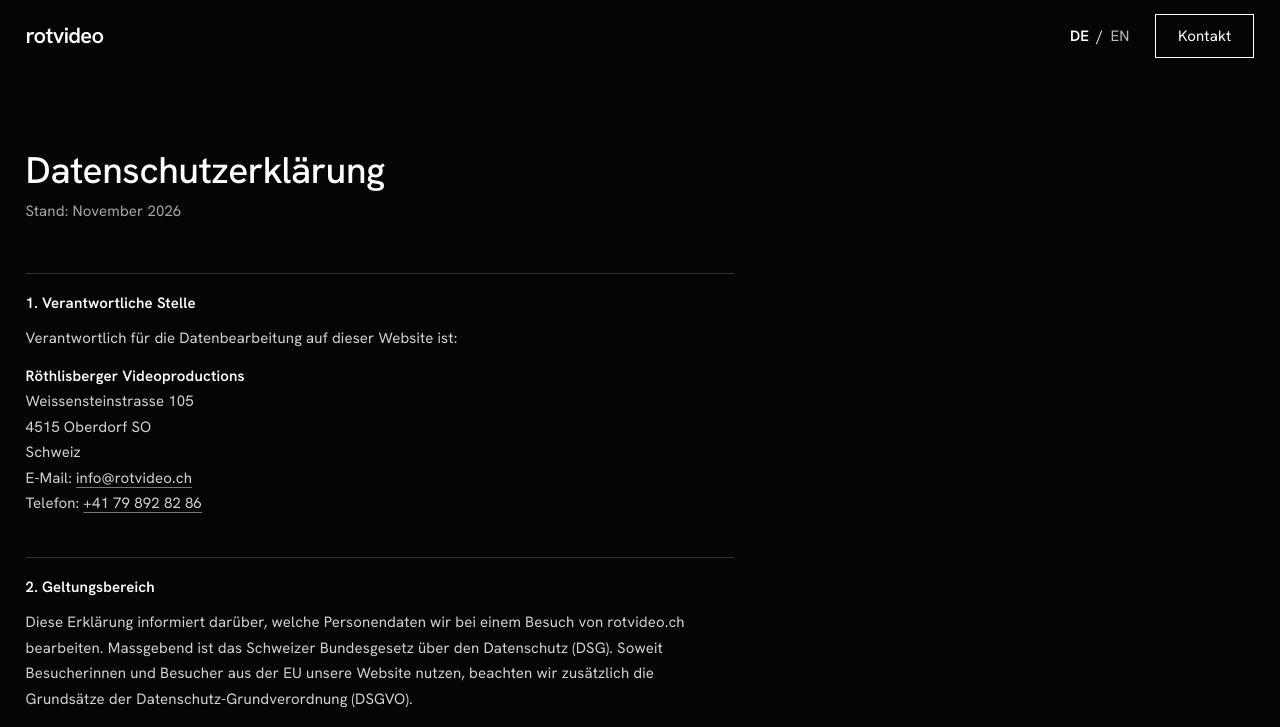
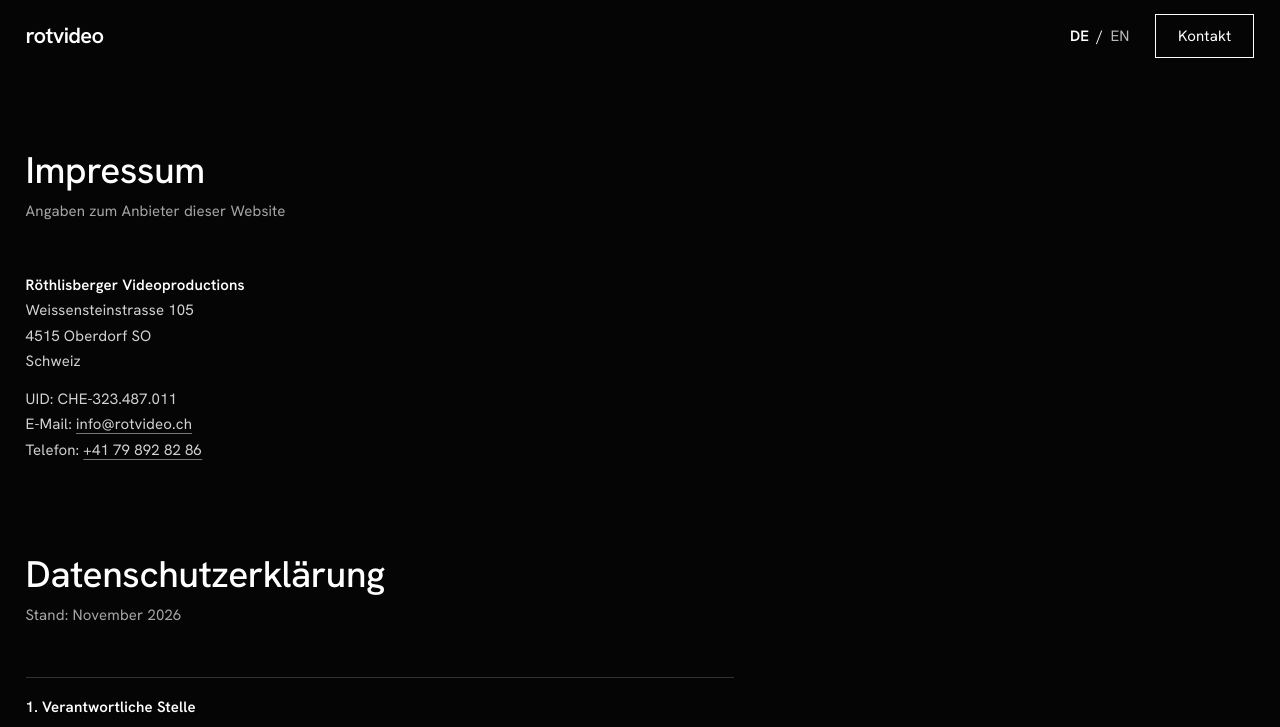
Before and after one commit to rotvideo/Video, a plain HTML site: page datenschutz.html in a window 1280 px wide. Shown: the top 727 px of the page. Drawn offline with Linux system fonts and the light colour scheme.

Commit message:
Add files via upload

```diff
--- a/datenschutz.html
+++ b/datenschutz.html
@@ -3,7 +3,7 @@
 <head>
 <meta charset="UTF-8">
 <meta name="viewport" content="width=device-width, initial-scale=1.0">
-<title>Datenschutzerklärung — Röthlisberger Videoproductions</title>
+<title>Impressum &amp; Datenschutz — Röthlisberger Videoproductions</title>
 <meta name="robots" content="noindex">
 <link rel="icon" type="image/png" sizes="192x192" href="/favicon.png">
 <link rel="preconnect" href="https://fonts.googleapis.com">
@@ -21,7 +21,17 @@
 </header>
 
 <main class="legal">
-  <h1>Datenschutzerklärung</h1>
+  <h1>Impressum</h1>
+  <p class="updated">Angaben zum Anbieter dieser Website</p>
+  <p><strong>Röthlisberger Videoproductions</strong><br>
+  Weissensteinstrasse 105<br>
+  4515 Oberdorf SO<br>
+  Schweiz</p>
+  <p>UID: CHE-323.487.011<br>
+  E-Mail: <a href="mailto:info@rotvideo.ch">info@rotvideo.ch</a><br>
+  Telefon: <a href="tel:+41798928286">+41 79 892 82 86</a></p>
+
+  <h2 class="legal-title" id="datenschutz">Datenschutzerklärung</h2>
   <p class="updated">Stand: November 2026</p>
 
   <h2>1. Verantwortliche Stelle</h2>
--- a/site.css
+++ b/site.css
@@ -201,6 +201,7 @@ button{font:inherit;color:inherit;background:none;border:none;cursor:pointer;let
 .legal h1{font-size:var(--display);font-weight:500;line-height:1.14;letter-spacing:-.01em;margin-bottom:8px}
 .legal .updated{color:var(--dim);margin-bottom:48px}
 .legal h2{font-size:15px;font-weight:600;margin:40px 0 12px;padding-top:18px;border-top:1px solid var(--line)}
+.legal h2.legal-title{font-size:var(--display);font-weight:500;line-height:1.14;letter-spacing:-.01em;margin:var(--gap) 0 8px;padding-top:0;border-top:none}
 .legal p{color:var(--soft);margin-bottom:12px;line-height:1.7}
 .legal p strong{color:var(--ink);font-weight:600}
 .legal a{text-decoration:underline;text-underline-offset:4px;text-decoration-color:rgba(255,255,255,.45)}
```
Also changed, not shown: en.html (+3 -3 lines), index.html (+3 -3 lines), privacy.html (+12 -2 lines).
